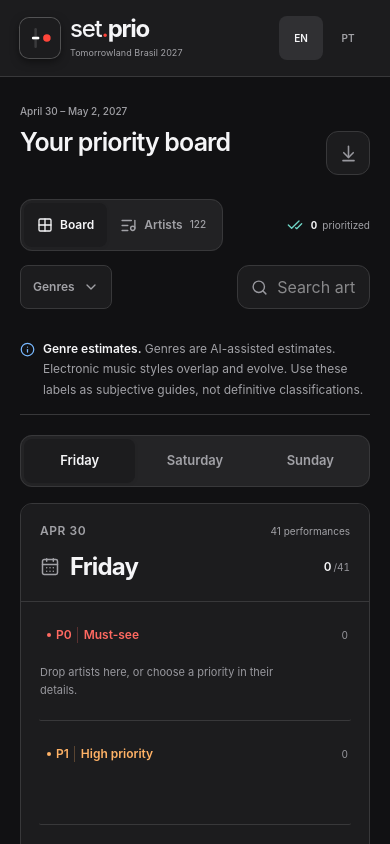
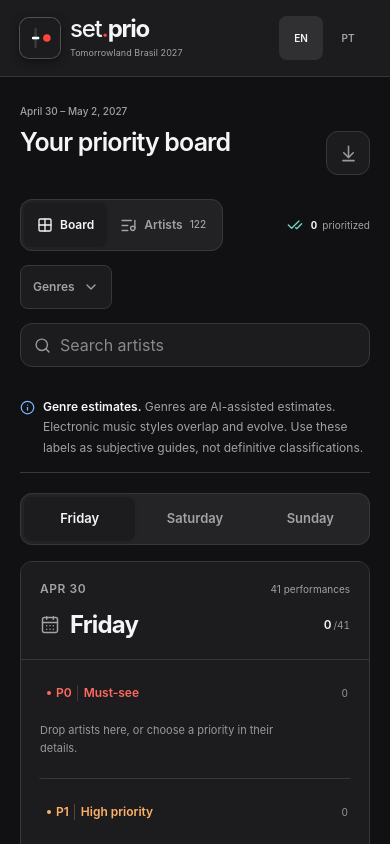
Before and after one commit to heldercostaa/set.prio, a React (Vite) app: page / in a window 390 px wide. Shown: the top 844 px of the page. Built offline with nearby package versions, Linux system fonts and the light colour scheme.

Commit message:
fix: keep mobile search within the viewport

```diff
--- a/src/components/planner/planner-toolbar.tsx
+++ b/src/components/planner/planner-toolbar.tsx
@@ -48,7 +48,7 @@ export function PlannerToolbar({
         </button>
       </fieldset>
       <GenreFilter language={language} selected={genres} onChange={onGenres} />
-      <div className="search flex items-center gap-2.25 [flex:1] [min-width:6.25rem] max-w-112.5 min-h-11 border border-separator bg-surface rounded-xl [padding:0_0.8125rem] [color:var(--tertiary)] max-[47.5rem]:[grid-column:2] max-[47.5rem]:[grid-row:2] max-[47.5rem]:[max-width:none] [&_input]:outline-none [&_input]:[flex:1] [&_input]:min-w-0 [&_input]:w-full [&_input]:bg-transparent [&_input]:border-0 [&_input]:text-xs [&_input]:[line-height:2.625rem] [&_input]:text-content [&:focus-within]:[outline:0.125rem_solid_var(--blue)] [&:focus-within]:[outline-offset:0.125rem] [&_input:focus-visible]:outline-none [&_input::-webkit-search-cancel-button]:hidden max-[47.5rem]:[&_input]:text-base">
+      <div className="search flex items-center gap-2.25 [flex:1] [min-width:6.25rem] max-w-112.5 min-h-11 border border-separator bg-surface rounded-xl [padding:0_0.8125rem] [color:var(--tertiary)] max-[47.5rem]:[grid-column:1_/_-1] max-[47.5rem]:[grid-row:3] max-[47.5rem]:[max-width:none] [&_input]:outline-none [&_input]:[flex:1] [&_input]:min-w-0 [&_input]:w-full [&_input]:bg-transparent [&_input]:border-0 [&_input]:text-xs [&_input]:[line-height:2.625rem] [&_input]:text-content [&:focus-within]:[outline:0.125rem_solid_var(--blue)] [&:focus-within]:[outline-offset:0.125rem] [&_input:focus-visible]:outline-none [&_input::-webkit-search-cancel-button]:hidden max-[47.5rem]:[&_input]:text-base">
         <Search size="1.0625rem" />
         <input
           type="search"
```
